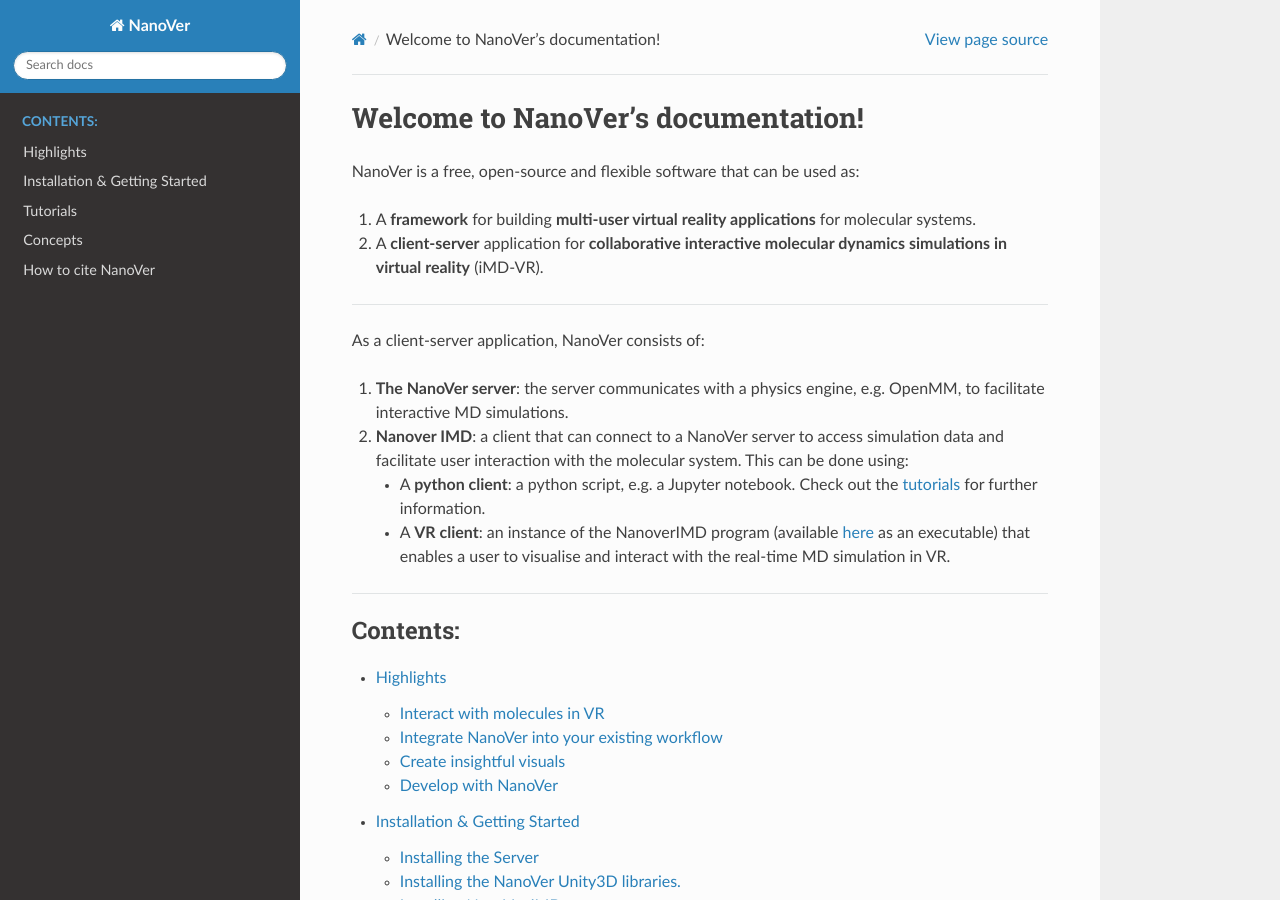
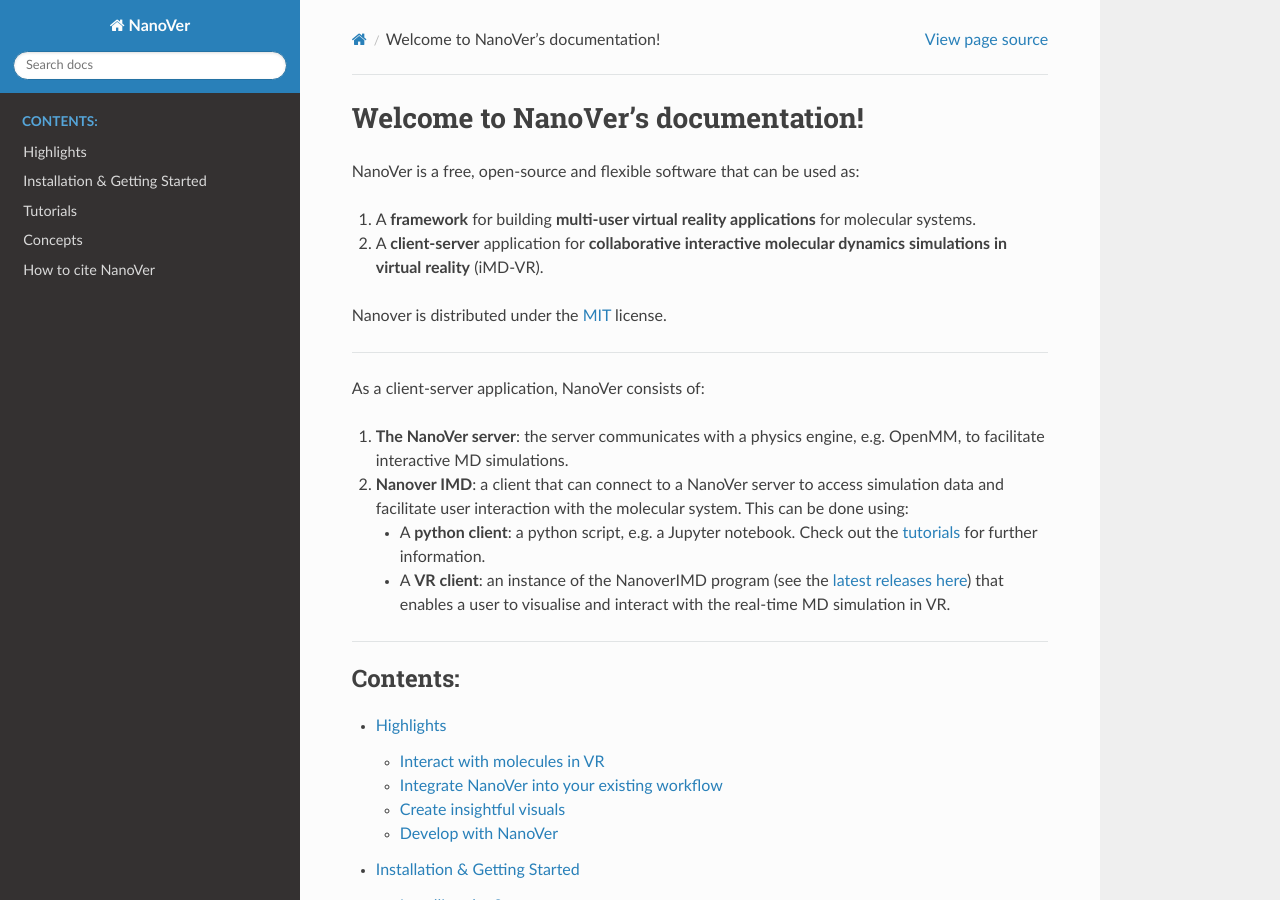
Before and after one commit to IRL2/nanover-docs, a Sphinx documentation site: the page built from source/index.rst, in a window 1280 px wide and 900 px high. Built offline with Sphinx 7.4.7 and the Read the Docs theme 2.0.0, drawn with Linux system fonts in a browser that asks for light colours; pages that are not in the unit, such as notebooks, are missing from menus.

Commit message:
Update index page
Include MIT license on first page and update the IMD link to be the releases page instead of the Windows build.

```diff
--- a/source/index.rst
+++ b/source/index.rst
@@ -5,6 +5,8 @@
 
 (1) A **framework** for building **multi-user virtual reality applications** for molecular systems.
 (2) A **client-server** application for **collaborative interactive molecular dynamics simulations in virtual reality** (iMD-VR).
+
+Nanover is distributed under the `MIT <https://github.com/IRL2/nanover-protocol/blob/main/LICENSE>`_ license.
 
 ----
 
@@ -14,7 +16,7 @@
 (2) **Nanover IMD**: a client that can connect to a NanoVer server to access simulation data and facilitate user interaction with the molecular system. This can be done using:
 
     * A **python client**: a python script, e.g. a Jupyter notebook. Check out the :ref:`tutorials <Tutorials>` for further information.
-    * A **VR client**: an instance of the NanoverIMD program (available `here <https://github.com/IRL2/nanover-imd/releases/download/nightly/StandaloneWindows64.zip>`_ as an executable) that enables a user to visualise and interact with the real-time MD simulation in VR.
+    * A **VR client**: an instance of the NanoverIMD program (see the `latest releases here <https://github.com/IRL2/nanover-imd/releases>`_) that enables a user to visualise and interact with the real-time MD simulation in VR.
 
 ----
 
```
